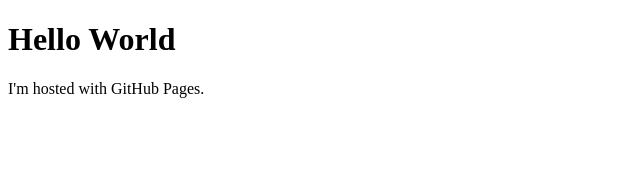
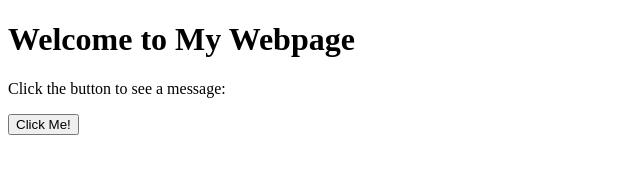
Before and after one commit to breadMSA/metronome, a plain HTML site: page metronome/index.html in a window 1280 px wide. Shown: the whole page, without its empty margins (0-640 px from the left). Drawn offline with Linux system fonts and the light colour scheme.

Commit message:
Update index.html

```diff
--- a/metronome/index.html
+++ b/metronome/index.html
@@ -1,10 +1,22 @@
 <!DOCTYPE html>
-<html>
-	<head>
-		<title>metronome.github.io</title>
-	</head>
-	<body>
-	<h1>Hello World</h1>
-	<p>I'm hosted with GitHub Pages.</p>
-	</body>
+<html lang="en">
+<head>
+    <meta charset="UTF-8">
+    <meta name="viewport" content="width=device-width, initial-scale=1.0">
+    <title>Simple HTML + JavaScript Example</title>
+</head>
+<body>
+    <h1>Welcome to My Webpage</h1>
+    <p>Click the button to see a message:</p>
+
+    <!-- Button that triggers the JavaScript function -->
+    <button onclick="showMessage()">Click Me!</button>
+
+    <!-- JavaScript code -->
+    <script>
+        function showMessage() {
+            alert("Hello, welcome to this simple HTML + JavaScript example!");
+        }
+    </script>
+</body>
 </html>
```
